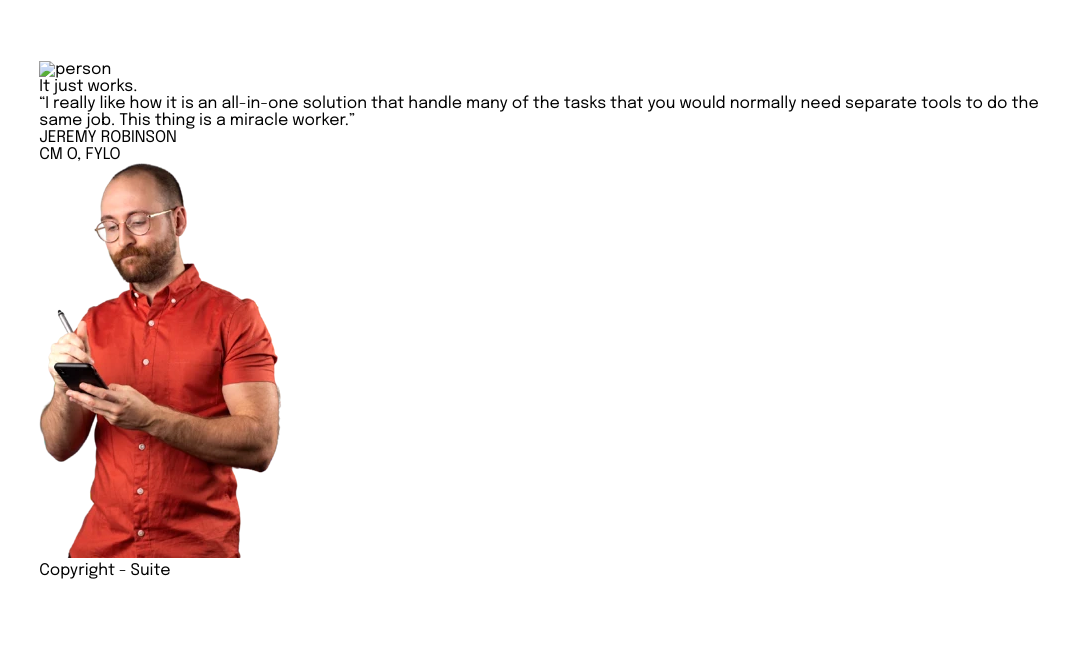
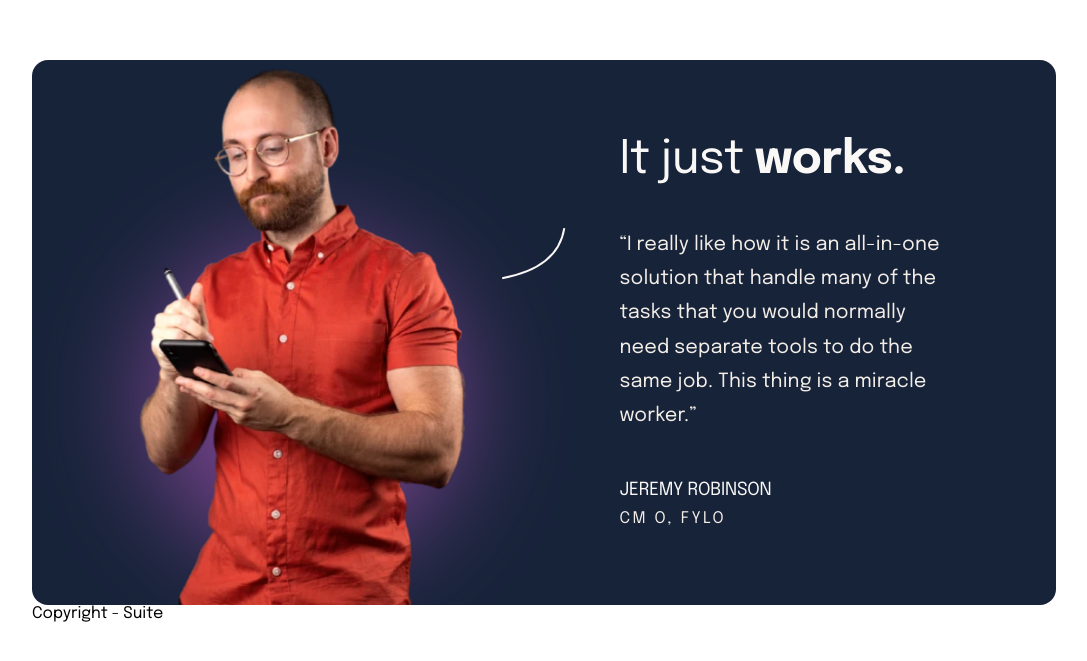
Before and after one commit to MarlonPassos-git/suite-landing-page, a website: page src/index.html in a window 1280 px wide. Shown: the part 973-1634 px from the top of the page, without its empty margins (96-1183 px from the left). Before the commit the page ends 1603 px from the top, so only its background shows below. Drawn offline with Linux system fonts and the light colour scheme; files whose address does not match are found by name.

Commit message:
➕component card

```diff
--- a/src/index.html
+++ b/src/index.html
@@ -70,10 +70,14 @@
 
 
     <section class="card">
-      <img src="" alt="person" class="card__img">
+      <picture class="card__picture">
+        <source media="(max-width: 520px)" srcset="./images/image-jeremy-small.webp">
+        <source media="(min-width: 520px)" srcset="./images/image-jeremy-large.webp">
+        <img src="./images/image-jeremy-large.webp" alt="car" class="card__img">
+      </picture>
       <blockquote class="card__blockquote">
         <h2 class="card__title">
-          It just works.
+          It just <span>works.</span>
         </h2>
         <p class="card__paragraph">
           “I really like how it is an all-in-one solution that handle many of the tasks that you would normally need
@@ -87,13 +91,11 @@
         </p>
       </blockquote>
     </section>
+
   </main>
+
   <footer class="footer">
-    <picture class="footer__picture">
-      <source media="(min-width: 768px)" srcset="./images/image-jeremy-small.webp">
-      <source media="(max-width: 768px)" srcset="./images/image-jeremy-large.webp">
-      <img src="./images/image-jeremy-large.webp" alt="car" class="footer__img">
-    </picture>
+
     <p class="footer__copyright">
       Copyright - Suite
     </p>
--- a/src/styles/scss/base/_global.scss
+++ b/src/styles/scss/base/_global.scss
@@ -6,18 +6,18 @@ body {
 
 body > * {
 
-  $padding: progressiveClamp(16, 40);
+  $padding: progressiveClamp(16, 40, 375, 769);
   padding-left: $padding;
   padding-right: $padding;
 
 
-  @media (min-width: $breakpoint-mobile) {
+  @media (min-width: 769px) {
     $padding: progressiveClamp(40, 165, $_breakpoint-tablet);
     padding-left: $padding;
     padding-right: $padding;
   }
 
-  @media (min-width: $breakpoint-desktop) {
+  @media (min-width: 1440px) {
     $padding: progressive(165, 166, $_breakpoint-desktop, $_breakpoint-desktop + 2);
     padding-left: $padding;
     padding-right: $padding;
--- a/src/styles/scss/base/_variables.scss
+++ b/src/styles/scss/base/_variables.scss
@@ -3,10 +3,10 @@
 // breakpoints
 
 $breakpoint-mobile: 520px;
-$breakpoint-tablet: 769px;
+$breakpoint-tablet: 900px;
 $breakpoint-desktop: 1440px;
 $_breakpoint-mobile: 520;
-$_breakpoint-tablet: 769;
+$_breakpoint-tablet: 900;
 $_breakpoint-desktop: 1440;
 
 // Colors
--- /dev/null
+++ b/src/styles/scss/components/_card.scss
@@ -0,0 +1,132 @@
+.card {
+  display: flex;
+  flex-direction: column;
+  height: progressiveClamp(748, 684, 375, 769);
+  background-color: $darkBlue;
+  padding: 0 progressiveClamp(16, 123);
+  border-radius: rem(16);
+  width: 100vw;
+  transform:  translateX(progressiveClamp(-16, -40, 375, 769));
+  column-gap: rem(152);
+
+  @media (min-width: $breakpoint-mobile) {
+    transform: none;
+    width: 100%;
+  }
+
+  @media (min-width: $breakpoint-tablet) {
+    flex-direction: row;
+    height: rem(545);
+
+  }
+}
+
+.card__picture {
+  margin: rem(-181) auto rem(117);
+  justify-self: center;
+  flex-shrink: 6;
+  width: rem(252);
+  height: rem(402);
+  object-fit: contain;
+  object-position: bottom;
+  position: relative;
+  z-index: 10;
+
+  @media (min-width: $breakpoint-tablet) {
+    width: rem(360);
+    height: rem(590);
+    margin: 0;
+    transform: translateY(rem(-45));
+  }
+
+  &::after {
+    content: '';
+    position: absolute;
+    top: 0;
+    left: 50%;
+    transform: translateX(-50%);
+    width: 100vw;
+    height: 100%;
+    background-image: url(../../images/pattern-blur.svg);
+    background-size: contain;
+    background-repeat: no-repeat;
+    background-position: center rem(90);
+    z-index: -1;
+  }
+
+  &::before {
+    content: '';
+    position: absolute;
+    bottom: 0;
+    left: 50%;
+    transform: translate(-50%, calc(100% + rem(45)));
+    background-image: url(../../images/pattern-curved-line-2.svg);
+    background-size: contain;
+    background-repeat: no-repeat;
+    width: rem(64);
+    height: rem(52);
+
+    @media (min-width: $breakpoint-tablet) {
+      bottom: 50%;
+      left: 100%;
+      transform: translate(rem(35), rem(-30));
+    }
+  }
+}
+
+.card__img {
+  width: rem(252);
+  height: rem(402);
+  object-fit: contain;
+  object-position: bottom;
+
+  @media (min-width: $breakpoint-tablet) {
+    width: rem(360);
+    height: rem(590);
+  }
+}
+
+.card__blockquote {
+  flex-shrink: 4;
+  text-align: center;
+
+  @media (min-width: $breakpoint-tablet) {
+    text-align: left;
+    min-height: rem(369);
+    width: rem(350);
+    align-self: center;
+  }
+}
+
+.card__title {
+  font-size: progressiveClamp(40, 48, 769);
+  line-height: progressiveClamp(48 ,56, 769);
+  letter-spacing: progressiveClamp(-0.42, -0.5, 769);
+  color: $creamWhite;
+
+  span {
+    font-weight: bold;
+  }
+}
+
+.card__paragraph {
+  color: $cream;
+  font-size: progressiveClamp(18, 20, 769);
+  line-height: progressiveClamp(32 ,35, 769);
+  letter-spacing: progressiveClamp(0.09, 0.1, 769);
+  margin: rem(40) 0;
+}
+
+.card__name {
+  color: $creamWhite;
+  font-size: rem(18);
+  line-height: rem(32);
+  letter-spacing: rem(-0.18);
+}
+
+.card__location {
+  color: $cream;
+  font-size: rem(16);
+  line-height: rem(26);
+  letter-spacing: rem(2.5);
+}
--- a/src/styles/scss/index.scss
+++ b/src/styles/scss/index.scss
@@ -7,3 +7,4 @@
 @import './components/header';
 @import './components/solution/solution';
 @import './components/curve';
+@import './components/card';
```
Also changed, not shown: src/styles/css/index.css, 1 other file.
